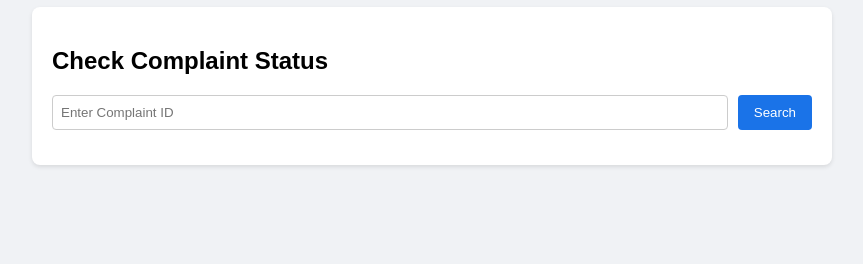
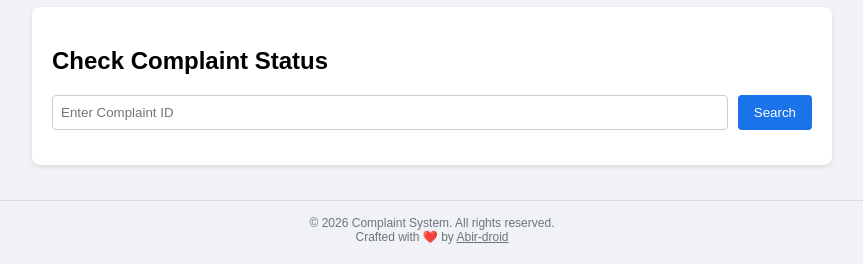
Before and after one commit to Abir-droid/complaint-management-system, a Flask app: page / in a window 1280 px wide. Shown: the part 560-824 px from the top of the page, without its empty margins (208-1071 px from the left). Before the commit the page ends 727 px from the top, so only its background shows below. Run offline with Flask 3, Linux system fonts and the light colour scheme.

Commit message:
Ui element updated

```diff
--- a/templates/index.html
+++ b/templates/index.html
@@ -76,6 +76,11 @@
             <div id="statusResult" style="margin-top:15px;"></div>
         </div>
     </div>
+    <!-- Professional Footer -->
+    <div style="margin-top: 35px; color: #6c757d; font-size: 12px; border-top: 1px solid #ddd; padding-top: 15px; text-align: center;">
+        &copy; 2026 Complaint System. All rights reserved.<br>
+        Crafted with ❤️ by <a href="https://github.com/Abir-droid" target="_blank" style="color: #6c757d; text-decoration: underline;">Abir-droid</a>
+    </div>
 
     <script>
         document.getElementById('fileForm').addEventListener('submit', async (e) => {
```
